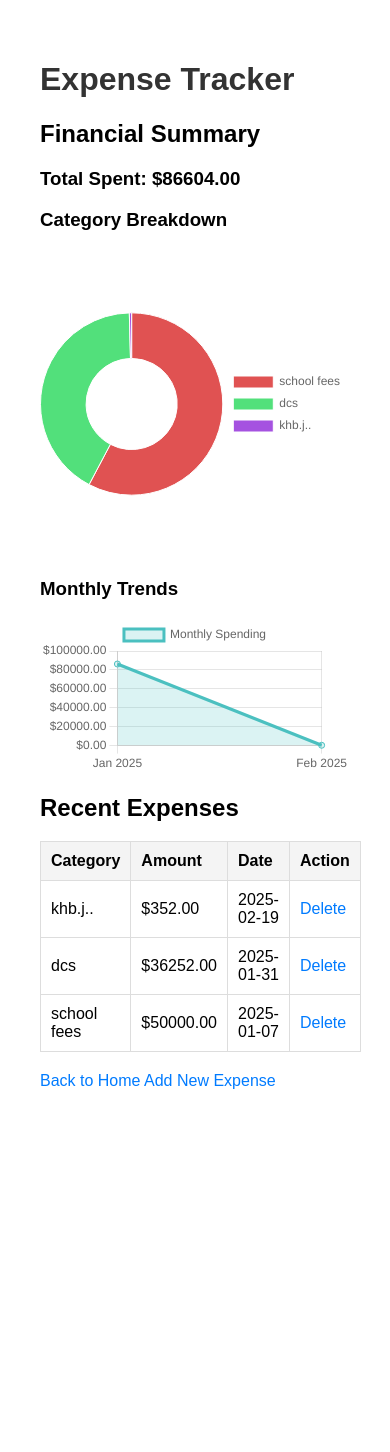
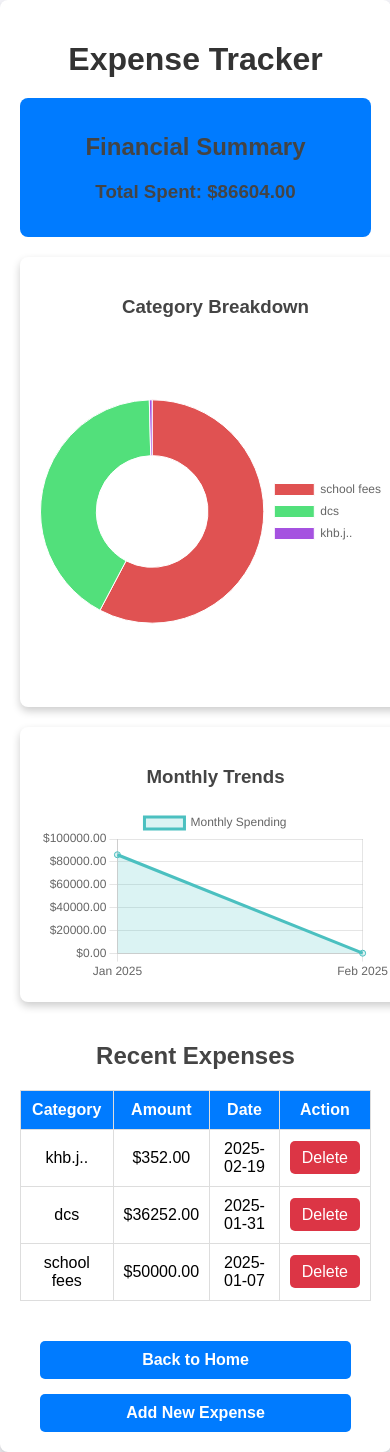
Before and after one commit to prerna204/AI-powered-personal-finance-assistant, a Flask app: page /view in a window 390 px wide. Before the commit the page ends 1089 px from the top, so only its background shows below. Run offline with Flask 3, Linux system fonts and the light colour scheme; data comes from the database, SQL or seed files in the repository; both versions use the stored data as it was after the commit.

Commit message:
basic project create

```diff
--- a/templates/view_expenses.html
+++ b/templates/view_expenses.html
@@ -7,6 +7,171 @@
     <!-- Load Chart.js from CDN with specific version -->
     <script src="https://cdnjs.cloudflare.com/ajax/libs/Chart.js/3.9.1/chart.min.js"></script>
     <link rel="stylesheet" href="{{ url_for('static', filename='styles.css') }}">
+    <style>
+        /* Global Styles */
+body {
+    font-family: Arial, sans-serif;
+    background-color: #f4f4f9;
+    margin: 0;
+    padding: 0;
+    display: flex;
+    flex-direction: column;
+    align-items: center;
+    justify-content: center;
+    min-height: 100vh;
+}
+
+/* Container */
+.container {
+    max-width: 900px;
+    width: 90%;
+    background: white;
+    padding: 20px;
+    border-radius: 8px;
+    box-shadow: 0px 4px 8px rgba(0, 0, 0, 0.2);
+    margin-top: 20px;
+    text-align: center;
+}
+
+/* Headings */
+h1 {
+    color: #333;
+    margin-bottom: 20px;
+}
+
+h2, h3 {
+    color: #444;
+}
+
+/* Summary Card */
+.summary-card {
+    background-color: #007BFF;
+    color: white;
+    padding: 15px;
+    border-radius: 8px;
+    margin-bottom: 20px;
+}
+
+.total-spent span {
+    font-weight: bold;
+}
+
+/* Charts Section */
+.charts-container {
+    display: flex;
+    justify-content: center;
+    flex-wrap: wrap;
+    gap: 20px;
+    margin-bottom: 20px;
+}
+
+.chart-card {
+    background: white;
+    padding: 20px;
+    border-radius: 8px;
+    box-shadow: 0px 4px 8px rgba(0, 0, 0, 0.2);
+    width: 400px;
+    max-width: 100%;
+}
+
+canvas {
+    max-width: 100%;
+    height: auto;
+}
+
+/* Table Container */
+.table-container {
+    overflow-x: auto;
+}
+
+table {
+    width: 100%;
+    border-collapse: collapse;
+    margin-top: 20px;
+    background: white;
+}
+
+th, td {
+    padding: 10px;
+    border: 1px solid #ddd;
+    text-align: center;
+}
+
+th {
+    background-color: #007BFF;
+    color: white;
+}
+
+/* Delete Button */
+.delete-btn {
+    color: white;
+    background-color: #dc3545;
+    padding: 8px 12px;
+    text-decoration: none;
+    border-radius: 5px;
+    transition: 0.3s ease;
+}
+
+.delete-btn:hover {
+    background-color: #c82333;
+}
+
+/* Navigation Buttons */
+.navigation {
+    margin-top: 20px;
+    display: flex;
+    justify-content: center;
+    gap: 15px;
+}
+
+.btn {
+    background-color: #007BFF;
+    color: white;
+    text-decoration: none;
+    padding: 10px 15px;
+    border-radius: 5px;
+    font-weight: bold;
+    transition: 0.3s ease;
+}
+
+.btn:hover {
+    background-color: #0056b3;
+}
+
+/* Chart Error Message */
+.chart-error {
+    color: #721c24;
+    background-color: #f8d7da;
+    border: 1px solid #f5c6cb;
+    border-radius: 4px;
+    padding: 10px;
+    margin-top: 10px;
+    text-align: center;
+}
+
+/* Responsive Design */
+@media (max-width: 768px) {
+    .charts-container {
+        flex-direction: column;
+        align-items: center;
+    }
+
+    .chart-card {
+        width: 100%;
+    }
+
+    .navigation {
+        flex-direction: column;
+        align-items: center;
+    }
+
+    .btn {
+        width: 80%;
+        text-align: center;
+    }
+}
+
+    </style>
 </head>
 <body>
     <div class="container">
@@ -77,43 +242,63 @@
 
     <script>
     // Wait for DOM and Chart.js to load
-    document.addEventListener('DOMContentLoaded', function() {
-        if (typeof Chart === 'undefined') {
-            console.error('Chart.js not loaded');
-            document.querySelectorAll('.chart-error').forEach(el => el.style.display = 'block');
-            document.querySelectorAll('canvas').forEach(el => el.style.display = 'none');
-            return;
-        }
-
-        try {
-            // Parse the JSON data
-            const categoryData = JSON.parse('{{ category_spending | safe }}');
-            const monthlyData = JSON.parse('{{ monthly_spending | safe }}');
-
-            // Utility function for generating random colors
-            function generateColors(count) {
+    const ExpenseTracker = {
+        // Utility function for generating colors
+        generateChartColors: function(count) {
             const colors = [];
             for (let i = 0; i < count; i++) {
                 const hue = (i * 137.5) % 360;
                 colors.push(`hsl(${hue}, 70%, 60%)`);
             }
             return colors;
+        },
+
+        // Initialize charts
+        initializeCharts: function() {
+            try {
+                // Safely parse JSON data
+                let categoryData, monthlyData;
+                try {
+                    categoryData = JSON.parse('{{ category_spending | safe }}');
+                    monthlyData = JSON.parse('{{ monthly_spending | safe }}');
+                } catch (parseError) {
+                    console.error('Error parsing data:', parseError);
+                    return;
                 }
 
-            // Category Chart
-            const categoryLabels = Object.keys(categoryData);
-            if (categoryLabels.length > 0) {
-                const categoryCtx = document.getElementById('categoryChart').getContext('2d');
-                const categoryValues = Object.values(categoryData);
-                const categoryColors = generateColors(categoryLabels.length);
+                // Create category chart
+                this.createCategoryChart(categoryData);
 
-                new Chart(categoryCtx, {
+                // Create monthly chart
+                this.createMonthlyChart(monthlyData);
+
+            } catch (error) {
+                console.error('Error initializing charts:', error);
+                document.querySelectorAll('.chart-error').forEach(el => el.style.display = 'block');
+                document.querySelectorAll('canvas').forEach(el => el.style.display = 'none');
+            }
+        },
+
+        // Create category breakdown chart
+        createCategoryChart: function(data) {
+            const categoryLabels = Object.keys(data);
+            if (categoryLabels.length === 0) {
+                document.getElementById('categoryChartError').style.display = 'block';
+                document.getElementById('categoryChart').style.display = 'none';
+                return;
+            }
+
+            const ctx = document.getElementById('categoryChart').getContext('2d');
+            const values = Object.values(data);
+            const colors = this.generateChartColors(categoryLabels.length);
+
+            new Chart(ctx, {
                 type: 'doughnut',
                 data: {
                     labels: categoryLabels,
                     datasets: [{
-                            data: categoryValues,
-                            backgroundColor: categoryColors,
+                        data: values,
+                        backgroundColor: colors,
                         borderWidth: 1
                     }]
                 },
@@ -133,24 +318,27 @@
                     }
                 }
             });
-            } else {
-                document.getElementById('categoryChartError').style.display = 'block';
-                document.getElementById('categoryChart').style.display = 'none';
+        },
+
+        // Create monthly trends chart
+        createMonthlyChart: function(data) {
+            const monthlyLabels = Object.keys(data);
+            if (monthlyLabels.length === 0) {
+                document.getElementById('monthlyChartError').style.display = 'block';
+                document.getElementById('monthlyTrendChart').style.display = 'none';
+                return;
             }
 
-            // Monthly Chart
-            const monthlyLabels = Object.keys(monthlyData);
-            if (monthlyLabels.length > 0) {
-                const monthlyCtx = document.getElementById('monthlyTrendChart').getContext('2d');
-                const monthlyValues = Object.values(monthlyData);
+            const ctx = document.getElementById('monthlyTrendChart').getContext('2d');
+            const values = Object.values(data);
 
-                new Chart(monthlyCtx, {
+            new Chart(ctx, {
                 type: 'line',
                 data: {
                     labels: monthlyLabels,
                     datasets: [{
                         label: 'Monthly Spending',
-                            data: monthlyValues,
+                        data: values,
                         borderColor: 'rgb(75, 192, 192)',
                         backgroundColor: 'rgba(75, 192, 192, 0.2)',
                         fill: true
@@ -179,15 +367,19 @@
                     }
                 }
             });
-            } else {
-                document.getElementById('monthlyChartError').style.display = 'block';
-                document.getElementById('monthlyTrendChart').style.display = 'none';
         }
-        } catch (error) {
-            console.error('Error creating charts:', error);
+    };
+
+    // Initialize when DOM is loaded and Chart.js is available
+    document.addEventListener('DOMContentLoaded', function() {
+        if (typeof Chart === 'undefined') {
+            console.error('Chart.js not loaded');
             document.querySelectorAll('.chart-error').forEach(el => el.style.display = 'block');
             document.querySelectorAll('canvas').forEach(el => el.style.display = 'none');
+            return;
         }
+
+        ExpenseTracker.initializeCharts();
     });
     </script>
 
```
Also changed, not shown: templates/add_expense.html (+82 -0 lines), templates/index.html (+55 -0 lines), finwise.db. Lines whose indentation alone changed are shown as unchanged.
